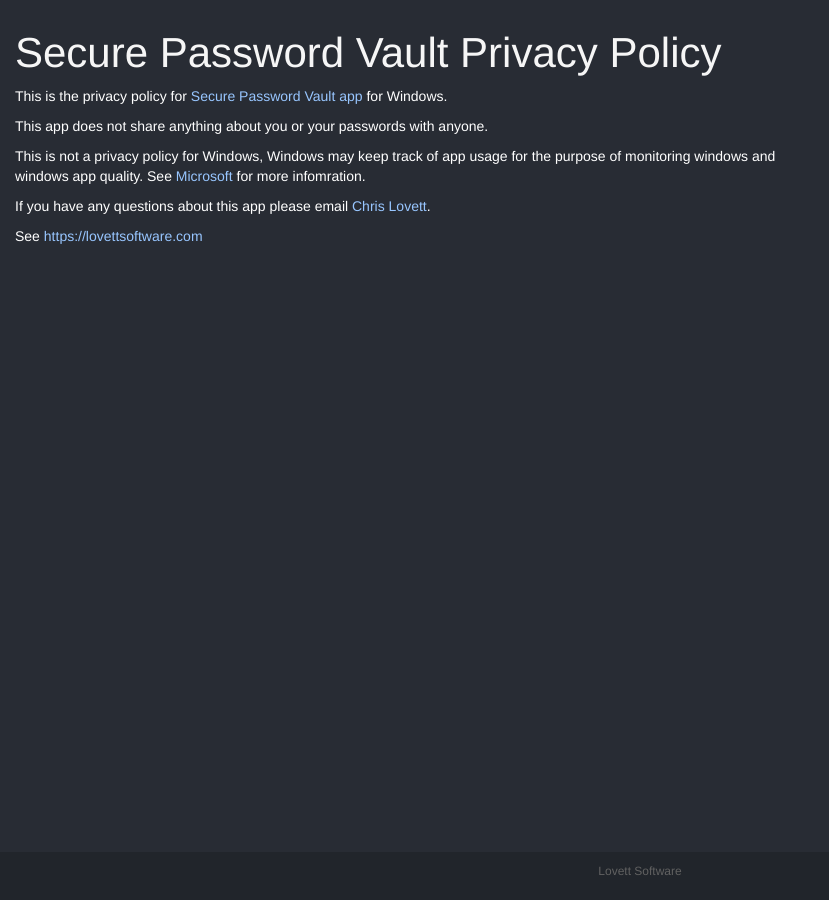
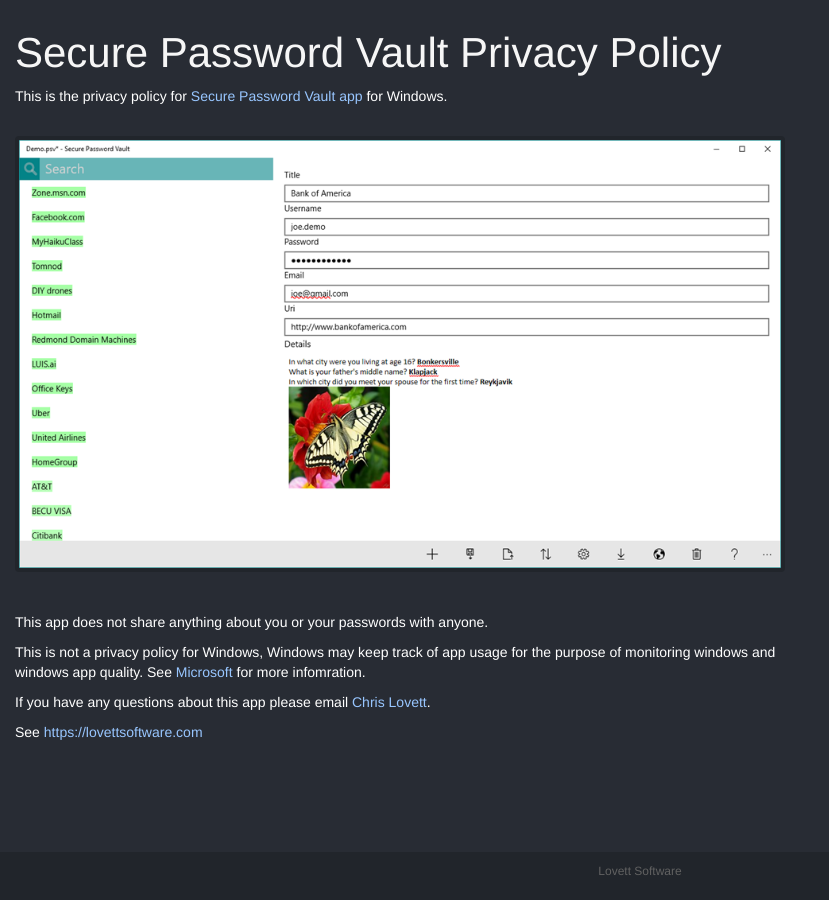
Before and after one commit to lovettchris/lovettchris.github.io, an MkDocs documentation site: the page built from docs/apps/passwordvault/privacy.md, in a window 1280 px wide. Shown: the whole page, without its empty margins (0-829 px from the left). Built offline with MkDocs 1.6.1, drawn with Linux system fonts in a browser that asks for light colours.

Commit message:
add screenshot.

```diff
--- a/docs/apps/passwordvault/privacy.md
+++ b/docs/apps/passwordvault/privacy.md
@@ -1,8 +1,10 @@
 #  Secure Password Vault Privacy Policy
 
 This is the privacy policy for
-<a href="https://www.microsoft.com/store/apps/9nblggh2l5wv"> Secure Password Vault app</a>
+<a href="https://www.microsoft.com/store/apps/9NBLGGH2L5WV"> Secure Password Vault app</a>
 for Windows.
+
+![screenshot](Screenshot.png)
 
 This app does not share anything about you or your passwords with anyone.
 
```
Also changed, not shown: docs/apps/passwordvault/Screenshot.png (added).
